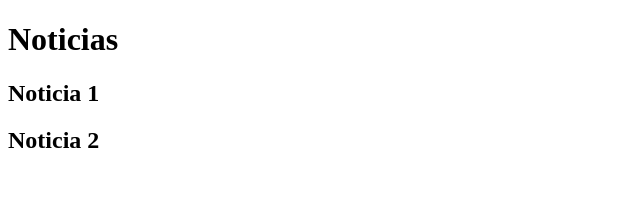
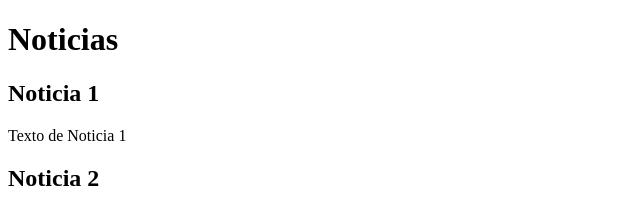
Before and after one commit to YohamdryCuamo/_-RepositorioHenry-_, a plain HTML site: page C3HTML/index.html in a window 1280 px wide. Shown: the whole page, without its empty margins (0-640 px from the left). Drawn offline with Linux system fonts and the light colour scheme.

Commit message:
actualización de codigo html

```diff
--- a/C3HTML/index.html
+++ b/C3HTML/index.html
@@ -8,7 +8,9 @@
    <body>
       <!-- Contenido de la página va aquí-->
        <h1>Noticias</h1>
+
        <h2>Noticia 1</h2>
+            <p>Texto de Noticia 1</p>
 
        <h2>Noticia 2</h2>
 
```
